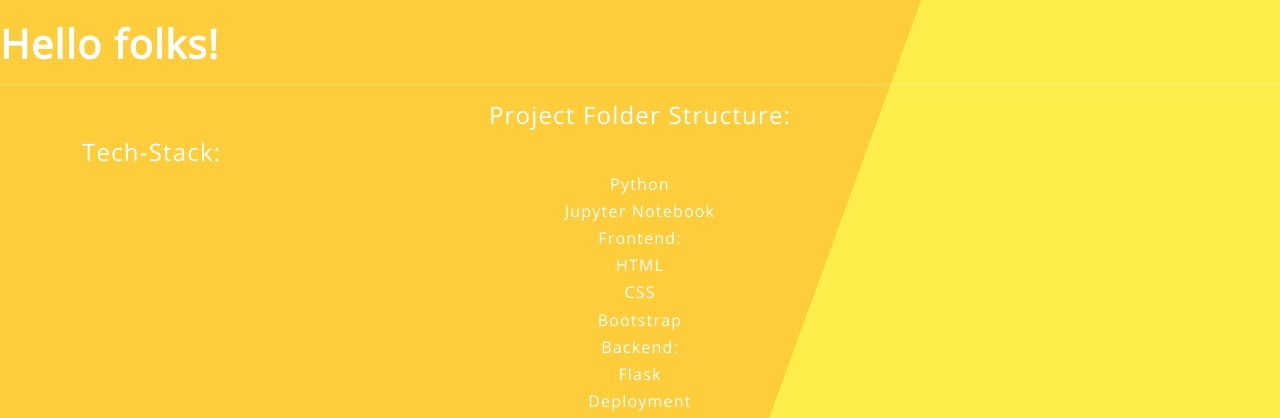
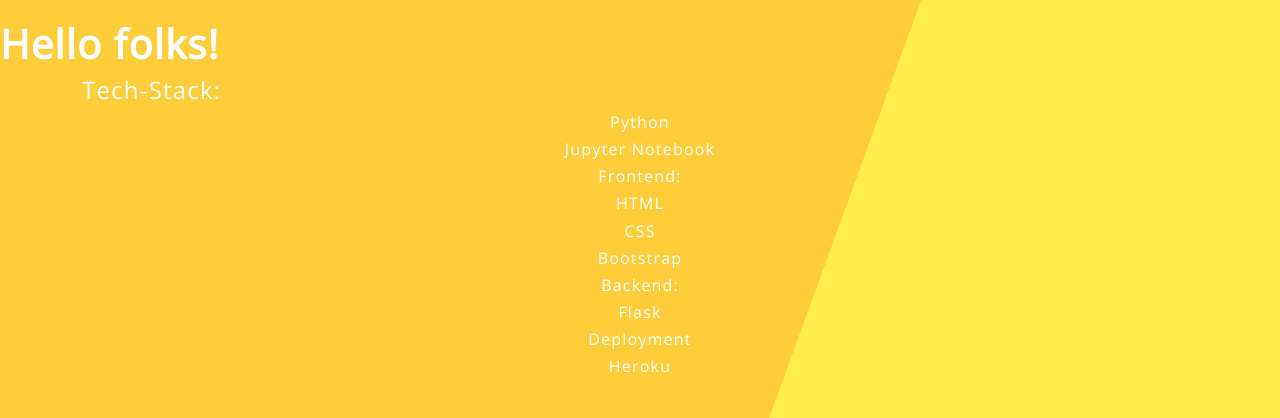
Before and after one commit to ank232/nlp-project, a Flask app: page /about in a window 1280 px wide. Shown: the part 59-477 px from the top of the page. Run offline with Flask 2, Linux system fonts and the light colour scheme.

Commit message:
Create about.html

```diff
--- a/app/templates/public/about.html
+++ b/app/templates/public/about.html
@@ -29,9 +29,6 @@
 
 </style>
 <h1>Hello folks!</h1>
-<hr>
-<h4>Project Folder Structure:</h4>
-
 <div class="container">
     <div class="row">
         <div class="col">
```
